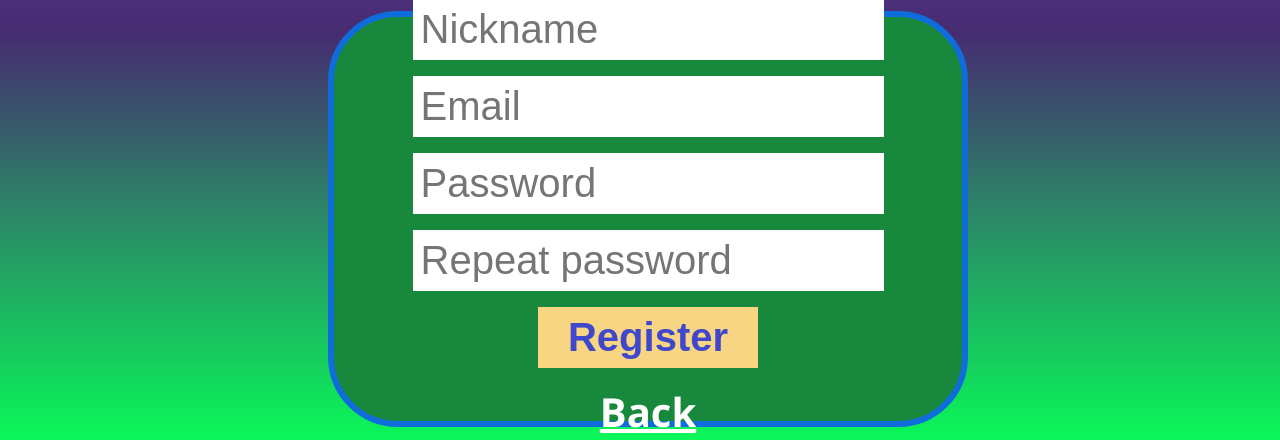
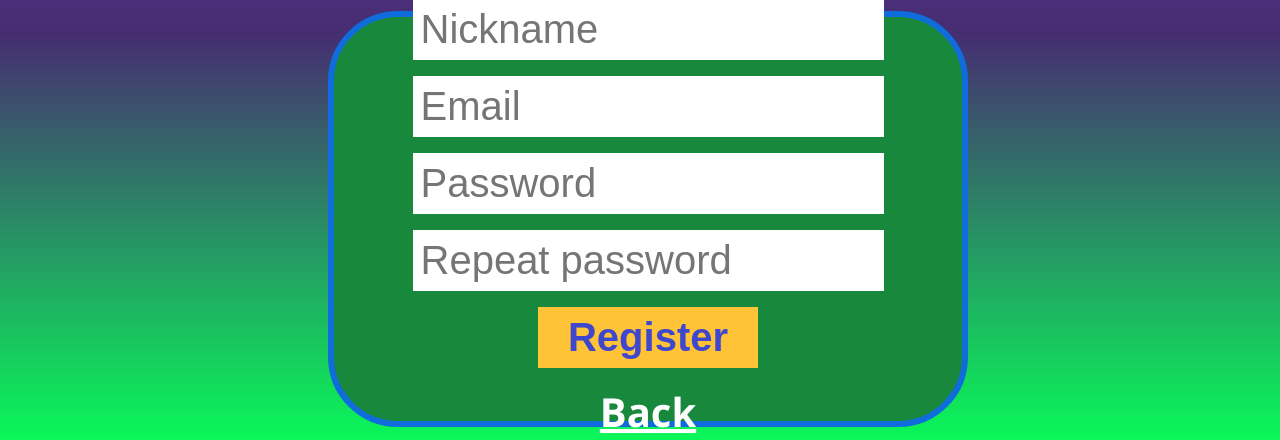
Before and after one commit to Kazan33333/Sports_Quiz_App, a PHP site: template public/views/register.html in a window 1280 px wide, with the pointer over the restyled element. Shown: the part 376-816 px from the top of the page. Run offline with PHP 8.4, Linux system fonts and the light colour scheme; the template is opened without the code that fills it, so the values that code supplies are empty.

Commit message:
button hover effect added

```diff
--- a/public/css/style.css
+++ b/public/css/style.css
@@ -63,3 +63,7 @@ input {
     font-weight: bold;
     width: 35%;
 }
+
+.button_1:hover {
+    background: #FEC337;
+}
```
